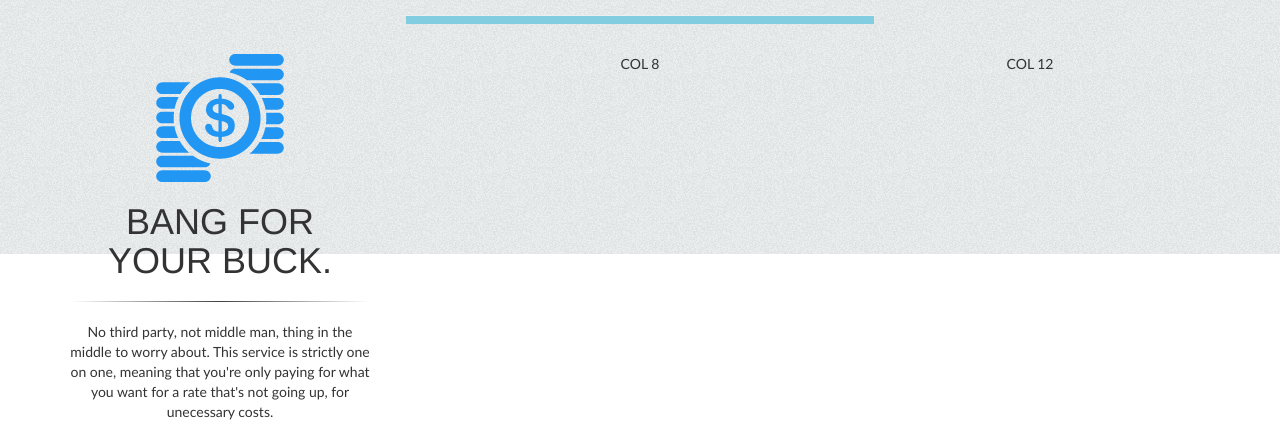
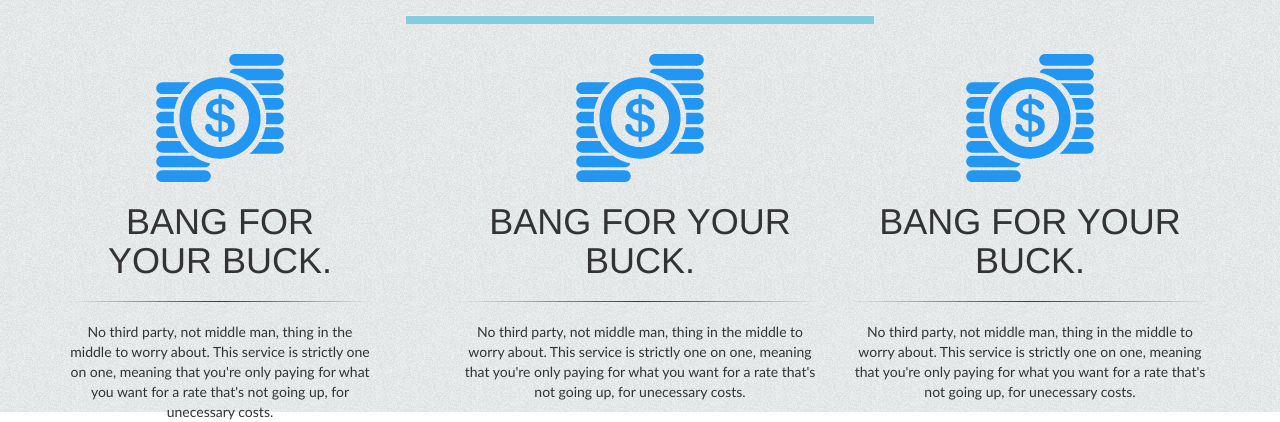
Before and after one commit to TheBigBoss840/Porter-Designs, a plain HTML site: page index.html in a window 1280 px wide. Shown: the part 615-1037 px from the top of the page. Drawn offline with nearby package versions, Linux system fonts and the light colour scheme.

Commit message:
Added extra rows of text

```diff
--- a/index.html
+++ b/index.html
@@ -50,10 +50,20 @@
 						</div>
 					</div>
 					<div class="col-md-4">
-						<p> COL 8 </p>
+						<img src="images/dollar.png">
+							<h1> Bang for your buck. </h1>
+							<hr class="style-linefade">
+							<p> No third party, not middle man, thing in the middle to worry about.
+								This service is strictly one on one, meaning that you're only paying for what you want for a rate that's not going up, for unecessary costs.
+							</p>
 					</div>
 					<div class="col-md-4">
-						<p> COL 12 </p>
+						<img src="images/dollar.png">
+							<h1> Bang for your buck. </h1>
+							<hr class="style-linefade">
+							<p> No third party, not middle man, thing in the middle to worry about.
+								This service is strictly one on one, meaning that you're only paying for what you want for a rate that's not going up, for unecessary costs.
+							</p>
 					</div>
 				</div>
 			</div>
```
